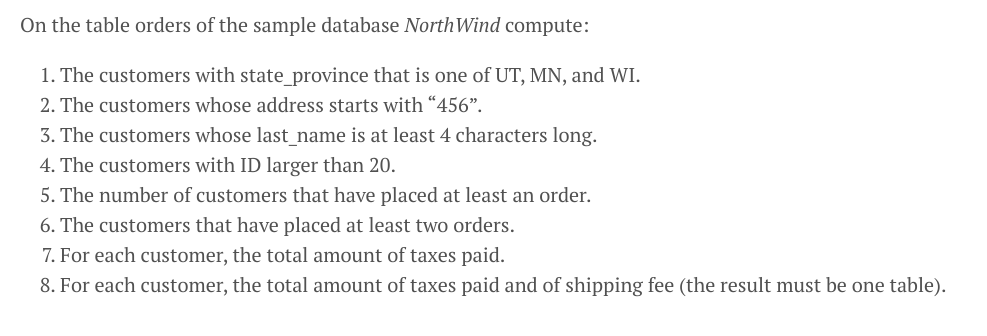
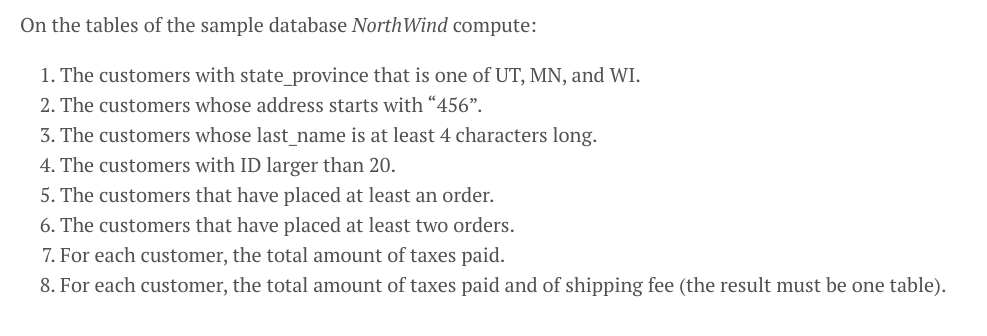
Before and after one commit to gdv/foundationsCS, a Jekyll site: the page built from docs/sql-02-sfw-group-by.md, in a window 1280 px wide. Shown: the top 336 px of the page, without its empty margins (0-987 px from the left). Built offline with Jekyll 4.4.1, drawn with Linux system fonts in a browser that asks for light colours; our own code applies the rules of GitHub Pages for plain Markdown files.

Commit message:
quick fix

```diff
--- a/docs/sql-02-sfw-group-by.md
+++ b/docs/sql-02-sfw-group-by.md
@@ -1,10 +1,10 @@
-On the table orders of the sample database *NorthWind* compute:
+On the tables of the sample database *NorthWind* compute:
 
 1.  The customers with state_province that is one of UT, MN, and WI.
 1.  The customers whose address starts with "456".
 1.  The customers whose last_name is at least 4 characters long.
 1.  The customers with ID larger than 20.
-1.  The number of customers that have placed at least an order.
+1.  The customers that have placed at least an order.
 1.  The customers that have placed at least two orders.
 1.  For each customer, the total amount of taxes paid.
 1.  For each customer, the total amount of taxes paid and of shipping fee (the result must be one table).
```
